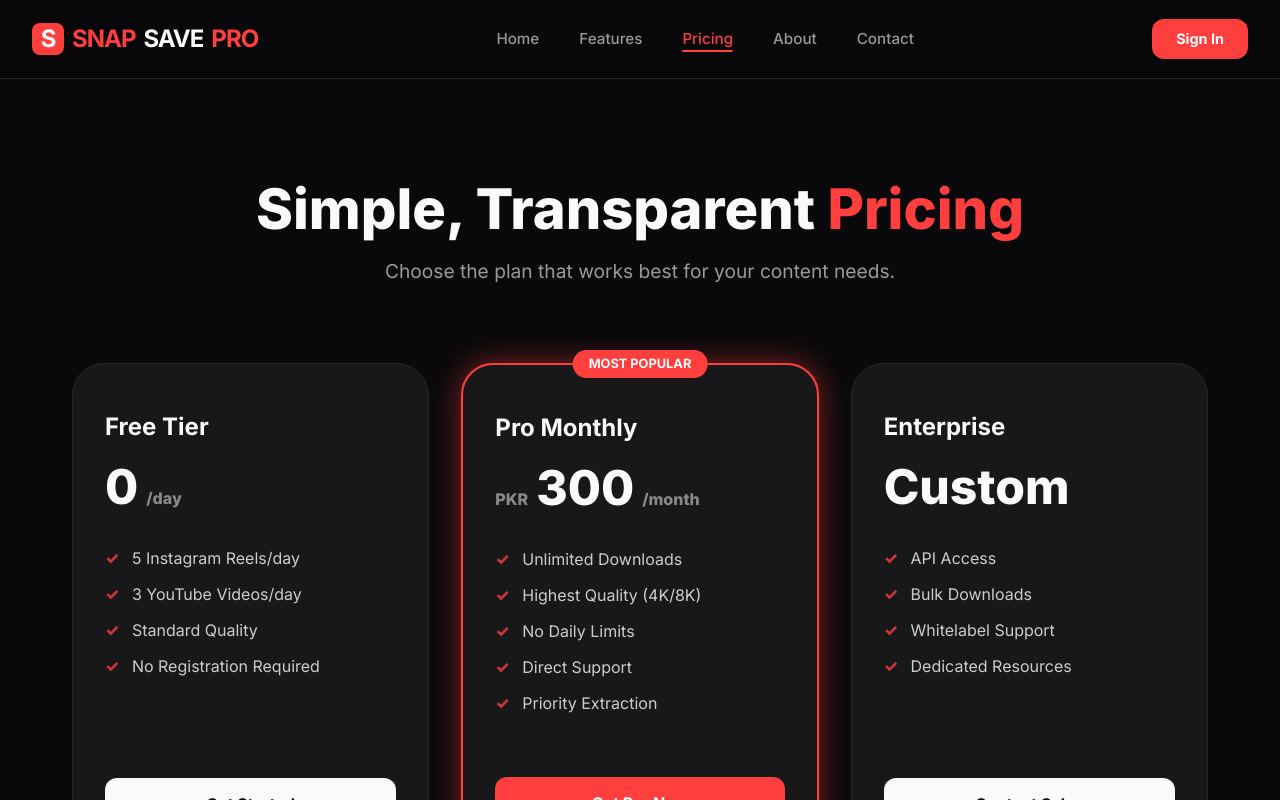
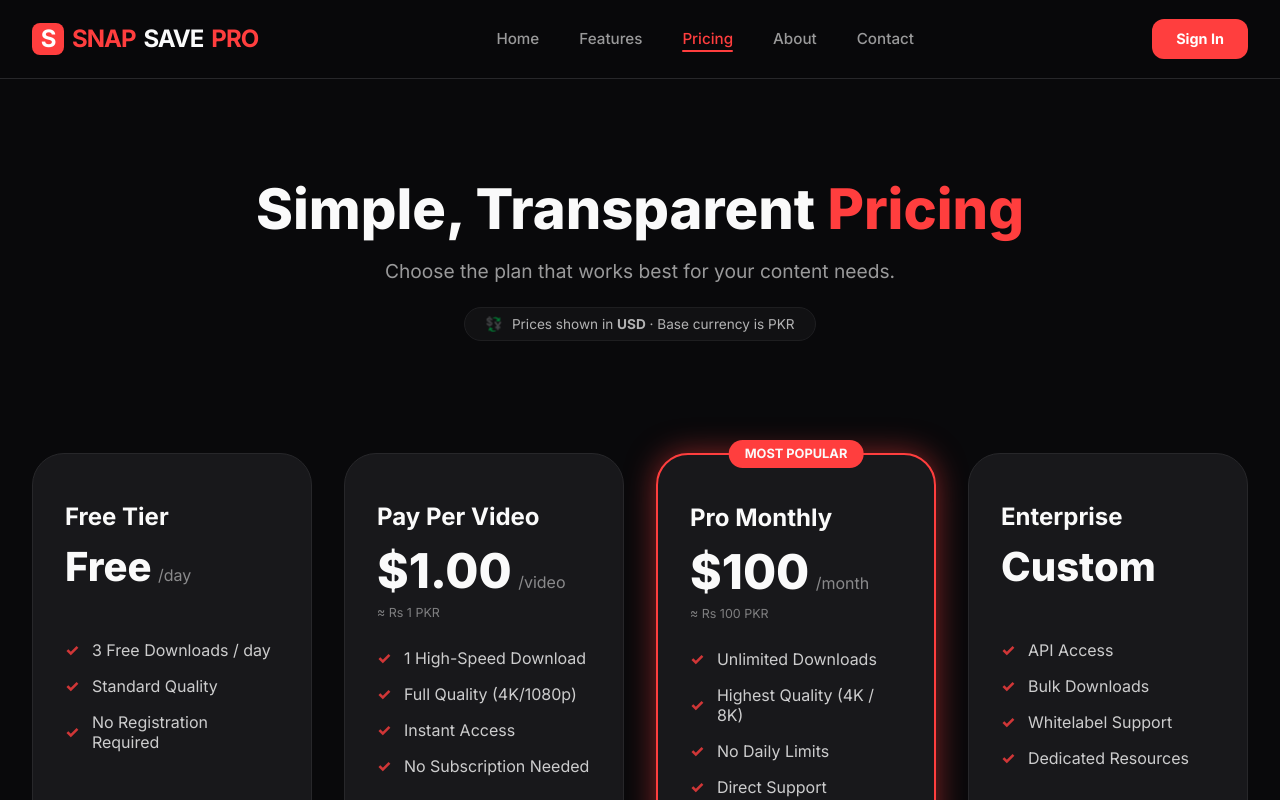
Before and after one commit to thisisahmad24/snap-save-pro, a Next.js app in the folder frontend/: page /pricing in a window 1280 px wide. Shown: the top 800 px of the page. Built offline with nearby package versions, Linux system fonts and the light colour scheme; no server answers.

Commit message:
feat(pricing): update to PKR pricing with auto currency conversion

```diff
--- a/frontend/src/app/pricing/page.tsx
+++ b/frontend/src/app/pricing/page.tsx
@@ -4,135 +4,360 @@ import { useState, useEffect } from "react";
 import Link from "next/link";
 import Navbar from "@/components/Navbar";
 import Footer from "@/components/Footer";
+import {
+  getExchangeRates,
+  detectUserCurrency,
+  convertFromINR,
+  formatCurrency,
+  isBaseCurrency,
+} from "@/lib/currency";
 // TODO: Replace with MongoDB custom auth API call
 // import { getAuthUser, fetchUserUsage } from "@/lib/auth";
 
 export default function Pricing() {
   const [user, setUser] = useState<any>(null);
-  const [usage, setUsage] = useState({ ig: 0, yt: 0 });
+  const [usage, setUsage] = useState({ ig: 0 });
+  const [userCurrency, setUserCurrency] = useState("INR");
+  const [rates, setRates] = useState<Record<string, number>>({});
+  const [ratesLoaded, setRatesLoaded] = useState(false);
 
   useEffect(() => {
     // TODO: Replace with JWT token check & usage fetch from MongoDB
-    // const token = localStorage.getItem("snap_token");
-    // if (token) {
-    //   fetch("/api/auth/usage", { headers: { Authorization: `Bearer ${token}` } })
-    //     .then(res => res.json())
-    //     .then(data => { setUser(data.user); setUsage(data.usage); });
-    // }
-
     const storedUser = localStorage.getItem("snap_user");
     if (storedUser) {
-      try {
-        setUser(JSON.parse(storedUser));
-      } catch {
-        setUser(null);
+      try { setUser(JSON.parse(storedUser)); } catch { setUser(null); }
+    }
+
+    // Detect visitor's local currency and fetch live exchange rates in parallel
+    Promise.all([detectUserCurrency(), getExchangeRates()]).then(
+      ([currency, fetchedRates]) => {
+        setUserCurrency(currency);
+        setRates(fetchedRates);
+        setRatesLoaded(true);
       }
+    );
+  }, []);
+
+  /**
+   * Returns the display price for a given PKR amount.
+   * If the user is in Pakistan, returns the raw PKR string.
+   * Otherwise returns the converted local-currency string plus a PKR note.
+   */
+  const displayPrice = (
+    amountPKR: number
+  ): { main: string; note: string } => {
+    if (!ratesLoaded || isBaseCurrency(userCurrency)) {
+      return { main: `Rs ${amountPKR}`, note: "" };
     }
-  }, []);
+    const converted = convertFromINR(amountPKR, userCurrency, rates);
+    return {
+      main: formatCurrency(converted, userCurrency),
+      note: `≈ Rs ${amountPKR} PKR`,
+    };
+  };
+
+  const singleDisplay = displayPrice(1);
+  const proDisplay = displayPrice(100);
 
   const plans = [
     {
+      id: "free",
       name: "Free Tier",
-      price: "0",
-      features: ["5 Instagram Reels/day", "3 YouTube Videos/day", "Standard Quality", "No Registration Required"],
+      priceMain: "Free",
+      priceNote: "",
+      period: "/day",
+      features: [
+        "3 Free Downloads / day",
+        "Standard Quality",
+        "No Registration Required",
+      ],
       buttonText: "Get Started",
-      highlight: false
+      href: "/",
+      highlight: false,
     },
     {
-      name: "Pro Monthly",
-      price: "300",
-      currency: "PKR",
-      features: ["Unlimited Downloads", "Highest Quality (4K/8K)", "No Daily Limits", "Direct Support", "Priority Extraction"],
-      buttonText: "Get Pro Now",
-      highlight: true
+      id: "single",
+      name: "Pay Per Video",
+      priceMain: singleDisplay.main,
+      priceNote: singleDisplay.note,
+      period: "/video",
+      features: [
+        "1 High-Speed Download",
+        "Full Quality (4K/1080p)",
+        "Instant Access",
+        "No Subscription Needed",
+      ],
+      buttonText: "Buy a Single Download",
+      href: "/checkout?plan=single",
+      highlight: false,
     },
     {
+      id: "pro",
+      name: "Pro Monthly",
+      priceMain: proDisplay.main,
+      priceNote: proDisplay.note,
+      period: "/month",
+      features: [
+        "Unlimited Downloads",
+        "Highest Quality (4K / 8K)",
+        "No Daily Limits",
+        "Direct Support",
+        "Priority Extraction",
+      ],
+      buttonText: "Get Pro Now",
+      href: "/checkout?plan=pro",
+      highlight: true,
+    },
+    {
+      id: "enterprise",
       name: "Enterprise",
-      price: "Custom",
-      features: ["API Access", "Bulk Downloads", "Whitelabel Support", "Dedicated Resources"],
+      priceMain: "Custom",
+      priceNote: "",
+      period: "",
+      features: [
+        "API Access",
+        "Bulk Downloads",
+        "Whitelabel Support",
+        "Dedicated Resources",
+      ],
       buttonText: "Contact Sales",
-      highlight: false
-    }
+      href: "/contact",
+      highlight: false,
+    },
   ];
 
   return (
     <div className="min-h-screen flex flex-col">
       <Navbar />
 
-      <main style={{ flex: 1, padding: '6rem 2rem', maxWidth: '1200px', margin: '0 auto', width: '100%' }}>
-        <header style={{ textAlign: 'center', marginBottom: '5rem' }}>
-          <h1 style={{ fontSize: '3.5rem', fontWeight: 800, marginBottom: '1rem' }}>Simple, Transparent <span style={{ color: 'var(--primary)' }}>Pricing</span></h1>
-          <p style={{ opacity: 0.6, fontSize: '1.2rem', marginBottom: '2.5rem' }}>Choose the plan that works best for your content needs.</p>
+      <main
+        style={{
+          flex: 1,
+          padding: "6rem 2rem",
+          maxWidth: "1300px",
+          margin: "0 auto",
+          width: "100%",
+        }}
+      >
+        <header style={{ textAlign: "center", marginBottom: "5rem" }}>
+          <h1
+            style={{
+              fontSize: "3.5rem",
+              fontWeight: 800,
+              marginBottom: "1rem",
+            }}
+          >
+            Simple, Transparent{" "}
+            <span style={{ color: "var(--primary)" }}>Pricing</span>
+          </h1>
+          <p
+            style={{
+              opacity: 0.6,
+              fontSize: "1.2rem",
+              marginBottom: "1.5rem",
+            }}
+          >
+            Choose the plan that works best for your content needs.
+          </p>
 
+          {/* Currency conversion notice for international visitors */}
+          {ratesLoaded && !isBaseCurrency(userCurrency) && (
+            <div
+              style={{
+                display: "inline-flex",
+                alignItems: "center",
+                gap: "0.6rem",
+                padding: "0.5rem 1.25rem",
+                backgroundColor: "rgba(255,255,255,0.05)",
+                border: "1px solid var(--border)",
+                borderRadius: "2rem",
+                fontSize: "0.85rem",
+                opacity: 0.7,
+                marginBottom: "2rem",
+              }}
+            >
+              <span>💱</span>
+              <span>
+                Prices shown in <strong>{userCurrency}</strong> · Base currency
+                is PKR
+              </span>
+            </div>
+          )}
+
+          {/* Usage tracker for logged-in users */}
           {user && (
-            <div style={{ display: 'inline-flex', gap: '2rem', padding: '1.5rem 3rem', backgroundColor: 'var(--card)', borderRadius: '1.5rem', border: '1px solid var(--border)', marginBottom: '3rem', boxShadow: '0 10px 30px rgba(0,0,0,0.2)' }}>
-              <div style={{ textAlign: 'left' }}>
-                <div style={{ fontSize: '0.8rem', opacity: 0.5, fontWeight: 700, marginBottom: '0.5rem' }}>INSTAGRAM</div>
-                <div style={{ fontSize: '1.5rem', fontWeight: 800 }}>{usage.ig} / 5 <span style={{ fontSize: '0.9rem', opacity: 0.5, fontWeight: 400 }}>used</span></div>
-              </div>
-              <div style={{ width: '1px', backgroundColor: 'var(--border)' }} />
-              <div style={{ textAlign: 'left' }}>
-                <div style={{ fontSize: '0.8rem', opacity: 0.5, fontWeight: 700, marginBottom: '0.5rem' }}>YOUTUBE</div>
-                <div style={{ fontSize: '1.5rem', fontWeight: 800 }}>{usage.yt} / 3 <span style={{ fontSize: '0.9rem', opacity: 0.5, fontWeight: 400 }}>used</span></div>
+            <div
+              style={{
+                display: "inline-flex",
+                gap: "2rem",
+                padding: "1.5rem 3rem",
+                backgroundColor: "var(--card)",
+                borderRadius: "1.5rem",
+                border: "1px solid var(--border)",
+                marginBottom: "3rem",
+                boxShadow: "0 10px 30px rgba(0,0,0,0.2)",
+              }}
+            >
+              <div style={{ textAlign: "left" }}>
+                <div
+                  style={{
+                    fontSize: "0.8rem",
+                    opacity: 0.5,
+                    fontWeight: 700,
+                    marginBottom: "0.5rem",
+                  }}
+                >
+                  INSTAGRAM
+                </div>
+                <div style={{ fontSize: "1.5rem", fontWeight: 800 }}>
+                  {usage.ig} / 3{" "}
+                  <span
+                    style={{
+                      fontSize: "0.9rem",
+                      opacity: 0.5,
+                      fontWeight: 400,
+                    }}
+                  >
+                    used today
+                  </span>
+                </div>
               </div>
             </div>
           )}
         </header>
 
-        <div style={{ display: 'grid', gridTemplateColumns: 'repeat(auto-fit, minmax(300px, 1fr))', gap: '2rem' }}>
-          {plans.map((plan, i) => (
-            <div key={i} style={{
-              padding: '3rem 2rem',
-              backgroundColor: 'var(--card)',
-              borderRadius: '2rem',
-              border: plan.highlight ? '2px solid var(--primary)' : '1px solid var(--border)',
-              display: 'flex',
-              flexDirection: 'column',
-              position: 'relative',
-              boxShadow: plan.highlight ? '0 0 30px var(--primary-glow)' : 'none',
-              transition: 'transform 0.3s'
-            }} className="pricing-card">
+        {/* Pricing cards */}
+        <div
+          style={{
+            display: "grid",
+            gridTemplateColumns: "repeat(auto-fit, minmax(260px, 1fr))",
+            gap: "2rem",
+          }}
+        >
+          {plans.map((plan) => (
+            <div
+              key={plan.id}
+              id={`plan-${plan.id}`}
+              style={{
+                padding: "3rem 2rem",
+                backgroundColor: "var(--card)",
+                borderRadius: "2rem",
+                border: plan.highlight
+                  ? "2px solid var(--primary)"
+                  : "1px solid var(--border)",
+                display: "flex",
+                flexDirection: "column",
+                position: "relative",
+                boxShadow: plan.highlight
+                  ? "0 0 30px var(--primary-glow)"
+                  : "none",
+                transition: "transform 0.3s",
+              }}
+              className="pricing-card"
+            >
               {plan.highlight && (
-                <div style={{
-                  position: 'absolute',
-                  top: '-15px',
-                  left: '50%',
-                  transform: 'translateX(-50%)',
-                  backgroundColor: 'var(--primary)',
-                  padding: '0.4rem 1rem',
-                  borderRadius: '1rem',
-                  fontSize: '0.8rem',
-                  fontWeight: 700
-                }}>
+                <div
+                  style={{
+                    position: "absolute",
+                    top: "-15px",
+                    left: "50%",
+                    transform: "translateX(-50%)",
+                    backgroundColor: "var(--primary)",
+                    padding: "0.4rem 1rem",
+                    borderRadius: "1rem",
+                    fontSize: "0.8rem",
+                    fontWeight: 700,
+                    whiteSpace: "nowrap",
+                  }}
+                >
                   MOST POPULAR
                 </div>
               )}
-              <h3 style={{ fontSize: '1.5rem', marginBottom: '1rem' }}>{plan.name}</h3>
-              <div style={{ fontSize: '3rem', fontWeight: 800, marginBottom: '2rem', display: 'flex', alignItems: 'baseline', gap: '0.5rem' }}>
-                {plan.currency && <span style={{ fontSize: '1rem', opacity: 0.5 }}>{plan.currency}</span>}
-                {plan.price}
-                {plan.price !== "Custom" && <span style={{ fontSize: '1rem', opacity: 0.5 }}>{plan.name === "Free Tier" ? "/day" : "/month"}</span>}
+
+              <h3 style={{ fontSize: "1.5rem", marginBottom: "1rem" }}>
+                {plan.name}
+              </h3>
+
+              {/* Price display */}
+              <div
+                style={{
+                  display: "flex",
+                  alignItems: "baseline",
+                  gap: "0.4rem",
+                  marginBottom: "0.4rem",
+                }}
+              >
+                <span
+                  style={{
+                    fontSize:
+                      plan.priceMain === "Free" || plan.priceMain === "Custom"
+                        ? "2.5rem"
+                        : "3rem",
+                    fontWeight: 800,
+                    lineHeight: 1,
+                  }}
+                >
+                  {plan.priceMain}
+                </span>
+                {plan.period && (
+                  <span style={{ fontSize: "1rem", opacity: 0.5 }}>
+                    {plan.period}
+                  </span>
+                )}
               </div>
-              <ul style={{ listStyle: 'none', padding: 0, marginBottom: '3rem', flex: 1 }}>
+
+              {/* INR equivalent note for international users */}
+              <div style={{ minHeight: "1.4rem", marginBottom: "1.5rem" }}>
+                {plan.priceNote && (
+                  <span style={{ fontSize: "0.78rem", opacity: 0.45 }}>
+                    {plan.priceNote}
+                  </span>
+                )}
+              </div>
+
+              <ul
+                style={{
+                  listStyle: "none",
+                  padding: 0,
+                  marginBottom: "3rem",
+                  flex: 1,
+                }}
+              >
                 {plan.features.map((feature, j) => (
-                  <li key={j} style={{ marginBottom: '1rem', display: 'flex', alignItems: 'center', gap: '0.8rem', opacity: 0.8 }}>
-                    <span style={{ color: 'var(--primary)', fontWeight: 800 }}>✓</span> {feature}
+                  <li
+                    key={j}
+                    style={{
+                      marginBottom: "1rem",
+                      display: "flex",
+                      alignItems: "center",
+                      gap: "0.8rem",
+                      opacity: 0.8,
+                    }}
+                  >
+                    <span style={{ color: "var(--primary)", fontWeight: 800 }}>
+                      ✓
+                    </span>{" "}
+                    {feature}
                   </li>
                 ))}
               </ul>
+
               <Link
-                href={plan.name === "Enterprise" ? "/contact" : `/checkout?plan=${plan.name.toLowerCase().includes('pro') ? 'pro' : 'free'}`}
+                href={plan.href}
+                id={`plan-${plan.id}-cta`}
                 style={{
-                  padding: '1rem',
-                  borderRadius: 'var(--radius)',
-                  backgroundColor: plan.highlight ? 'var(--primary)' : 'var(--foreground)',
-                  color: plan.highlight ? 'white' : 'var(--background)',
-                  border: 'none',
+                  padding: "1rem",
+                  borderRadius: "var(--radius)",
+                  backgroundColor: plan.highlight
+                    ? "var(--primary)"
+                    : "var(--foreground)",
+                  color: plan.highlight ? "white" : "var(--background)",
+                  border: "none",
                   fontWeight: 700,
-                  cursor: 'pointer',
-                  textAlign: 'center',
-                  textDecoration: 'none',
-                  transition: 'transform 0.2s'
+                  cursor: "pointer",
+                  textAlign: "center",
+                  textDecoration: "none",
+                  transition: "transform 0.2s",
                 }}
                 className="plan-button"
               >
@@ -141,13 +366,10 @@ export default function Pricing() {
             </div>
           ))}
         </div>
+
         <style>{`
-          .pricing-card:hover {
-            transform: translateY(-10px);
-          }
-          .plan-button:hover {
-            filter: brightness(1.1);
-          }
+          .pricing-card:hover { transform: translateY(-10px); }
+          .plan-button:hover  { filter: brightness(1.1); }
         `}</style>
       </main>
 
```
